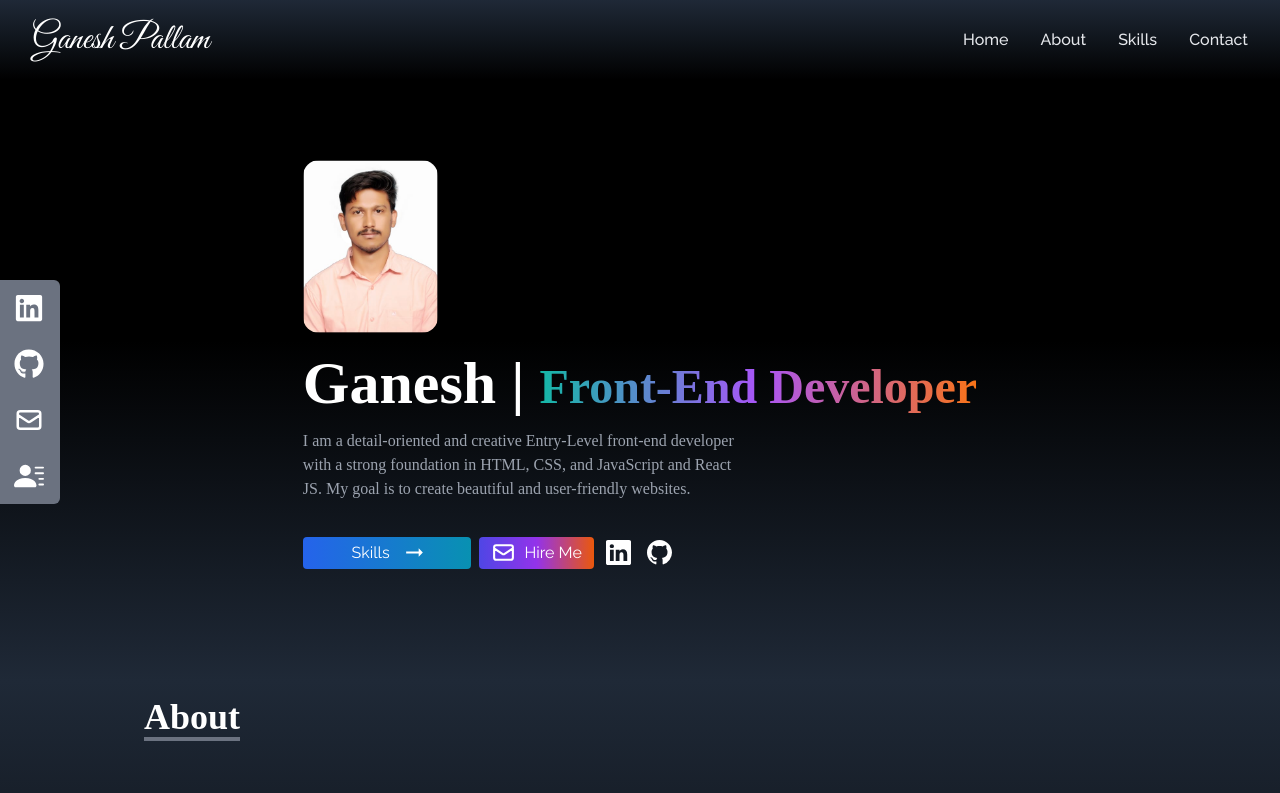
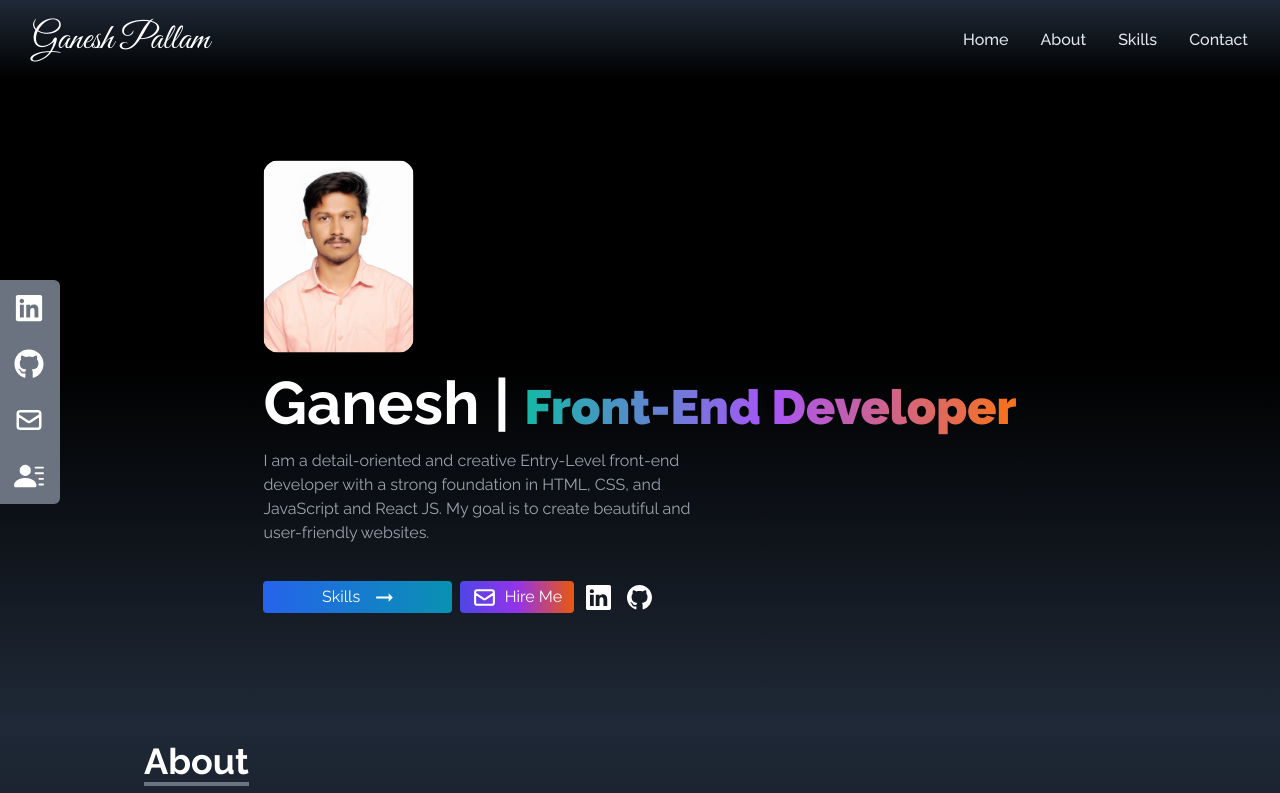
Before and after one commit to ganeshgana46/Ganesh-Portfolio, a React (Create React App) app: page / in a window 1280 px wide. Shown: the top 793 px of the page. Built offline with nearby package versions, Linux system fonts and the light colour scheme; the HTML template or start-up script is replaced by a standard one.

Commit message:
second commit

```diff
--- a/src/index.css
+++ b/src/index.css
@@ -12,10 +12,4 @@
   h1{
     font-family: 'Baloo Bhaina 2', cursive;
   }
-  h2{
-    font-family: 'Itim', cursive;
-  }
-  p{
-    font-family: 'Itim', cursive;
-  }
 }
```
